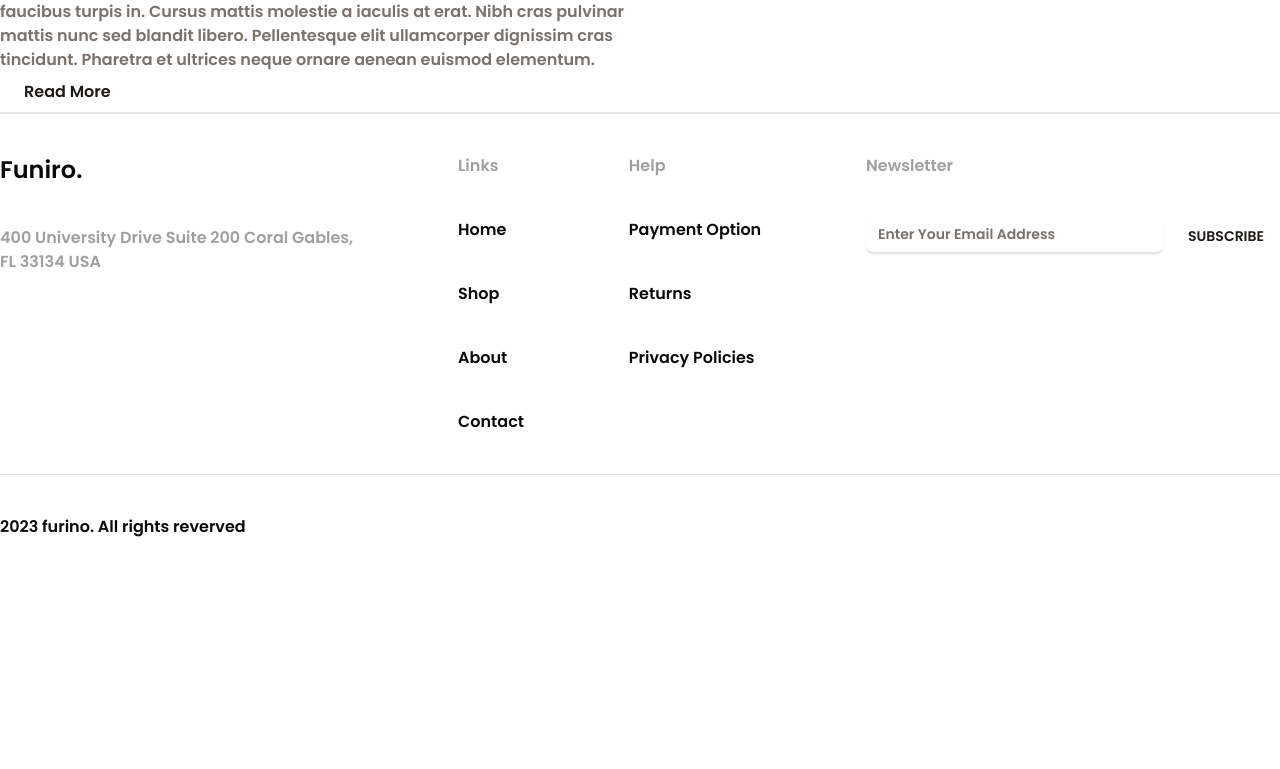
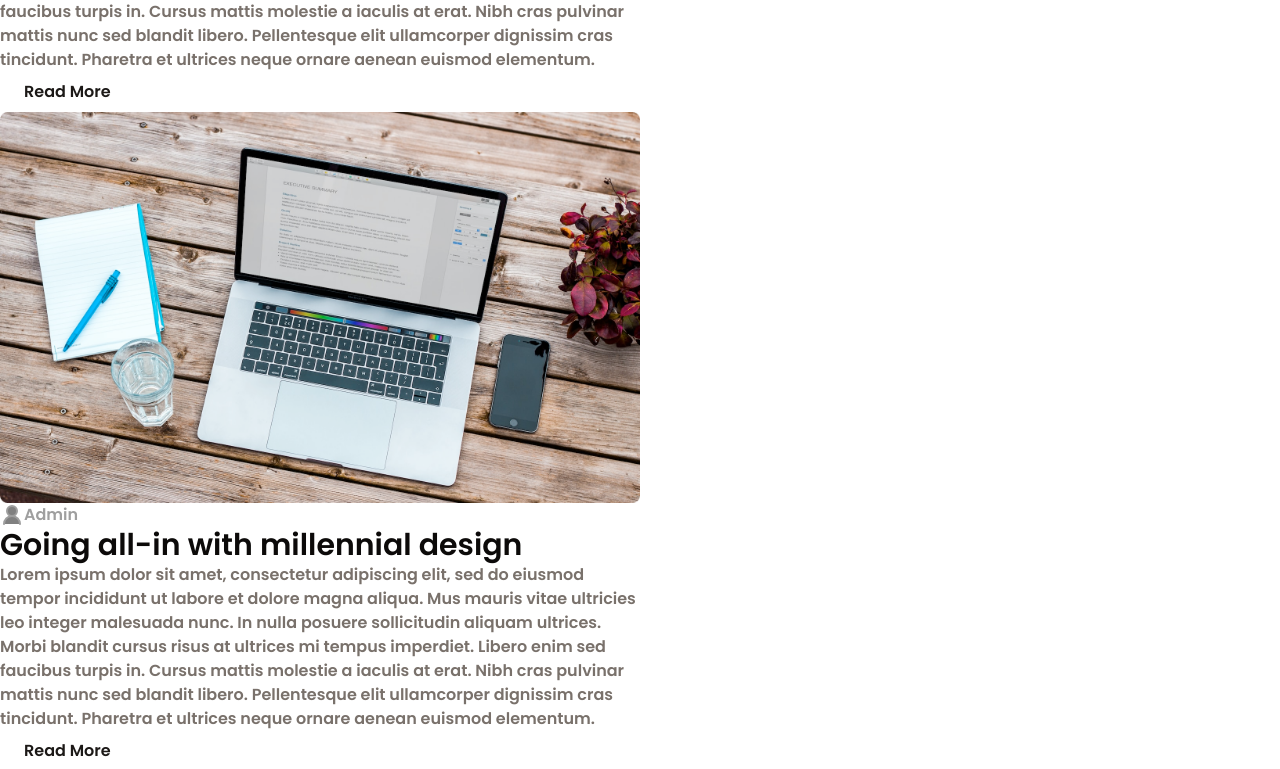
Before and after one commit to ShawonMondol-Shibu/Furniro-shop, a Next.js app: page /about in a window 1280 px wide. Shown: the part 1028-1797 px from the top of the page. Before the commit the page ends 1607 px from the top, so only its background shows below. Built offline with nearby package versions, Linux system fonts and the light colour scheme.

Commit message:
blog & blog card is updated

```diff
--- a/app/about/page.tsx
+++ b/app/about/page.tsx
@@ -12,6 +12,9 @@ export default function Page() {
       />
       <main className="container m-auto mt-20 grid grid-cols-2">
         <section>
+
+          <BlogCard />
+          <BlogCard />
           <BlogCard />
         </section>
 
```
